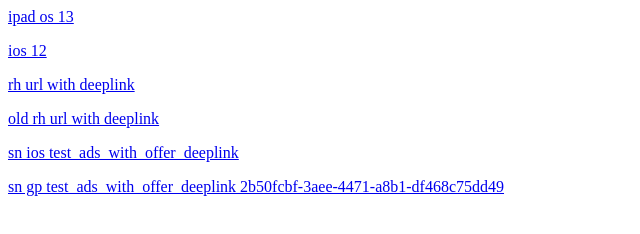
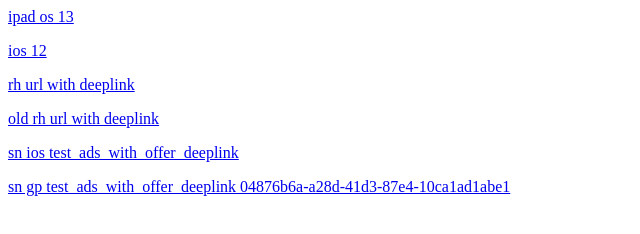
Before and after one commit to panlantic/panlantic.github.io, a plain HTML site: page index.html in a window 1280 px wide. Shown: the full height of the page, 0-640 px from the left. Drawn offline with Linux system fonts and the light colour scheme.

Commit message:
Update index.html

```diff
--- a/index.html
+++ b/index.html
@@ -13,6 +13,6 @@
 
 
     <p><a href="https://app.adjust.com/p59fi9f?campaign={campaign_name_raw}&adgroup={publisher}&creative={ad_name}&idfa={device_id_raw}&label={partner}_{publisher}&gps_adid={device_id_raw}&impression_id={impid}&remerge_click_id={click_id}&deeplink=adjustSeekersNotes940292587%3A%2F%2F">sn ios test_ads_with_offer_deeplink</a></p>
-    <p><a href="https://app.adjust.com/owqyki1?campaign={campaign_name_raw}&adgroup={publisher}&creative={ad_name}&idfa={device_id_raw}&label={partner}_{publisher}&gps_adid=2b50fcbf-3aee-4471-a8b1-df468c75dd49&impression_id={impid}&remerge_click_id={click_id}&deeplink=adjustSeekersNotes940292587%3A%2F%2F">sn gp test_ads_with_offer_deeplink 2b50fcbf-3aee-4471-a8b1-df468c75dd49</a></p>
+    <p><a href="https://app.adjust.com/owqyki1?campaign={campaign_name_raw}&adgroup={publisher}&creative={ad_name}&idfa={device_id_raw}&label={partner}_{publisher}&gps_adid=04876b6a-a28d-41d3-87e4-10ca1ad1abe1&impression_id={impid}&remerge_click_id={click_id}&deeplink=adjustSeekersNotes940292587%3A%2F%2F">sn gp test_ads_with_offer_deeplink 04876b6a-a28d-41d3-87e4-10ca1ad1abe1</a></p>
   </body>
 </html>
```
